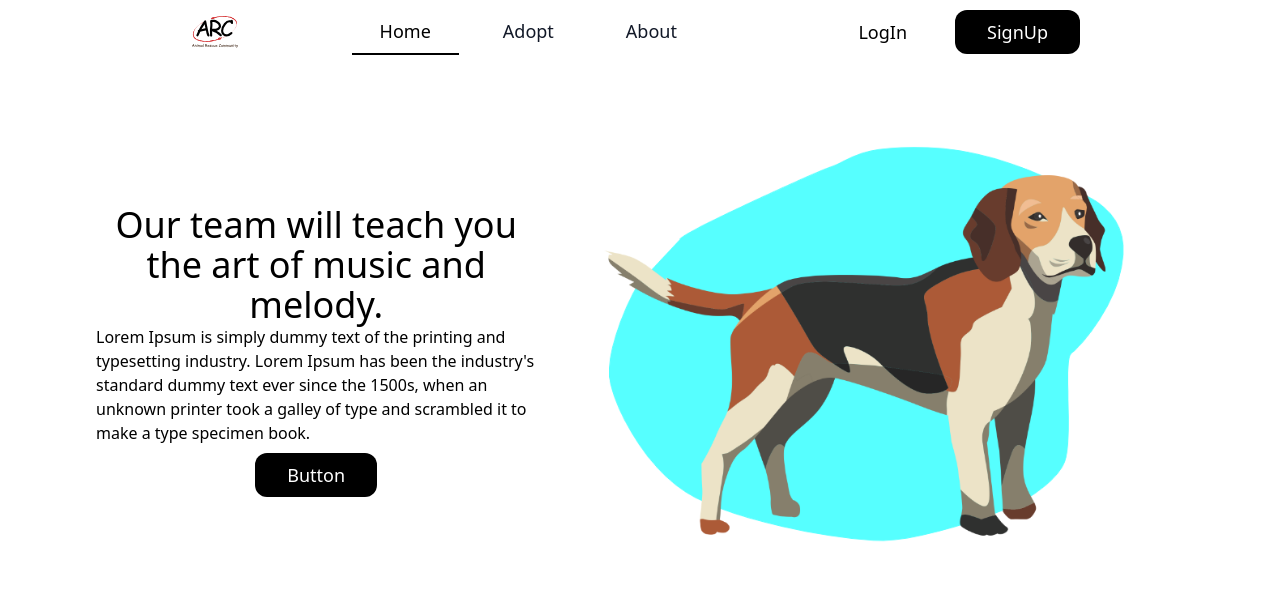
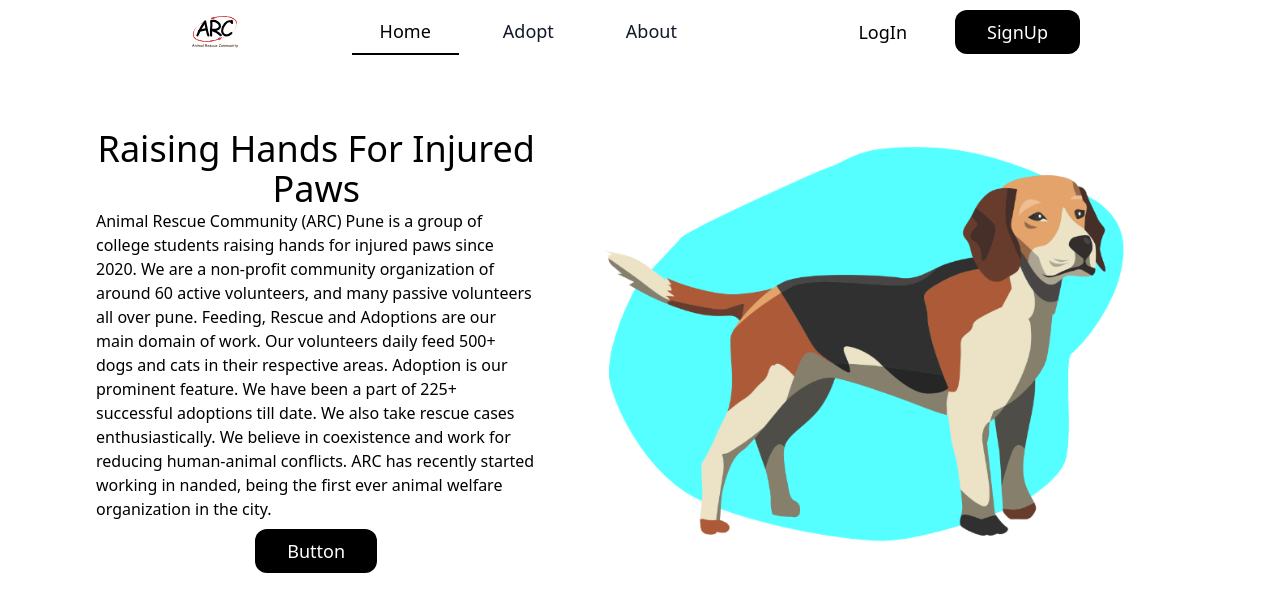
Before and after one commit to arc-pune/arc-front-end, a React (Create React App) app: page / in a window 1280 px wide. Shown: the top 612 px of the page. Built offline with nearby package versions, Linux system fonts and the light colour scheme.

Commit message:
updated homepage

```diff
--- a/src/components/HomeMain.js
+++ b/src/components/HomeMain.js
@@ -7,13 +7,20 @@ const HomeMain = () => {
         <div className="home-main lg:flex items-center sm:justify-center">
           <div className="left lg:w-1/2">
             <h2 className="text-4xl text-center">
-              Our team will teach you the art of music and melody.
+              Raising Hands For Injured Paws
             </h2>
             <p>
-              Lorem Ipsum is simply dummy text of the printing and typesetting
-              industry. Lorem Ipsum has been the industry's standard dummy text
-              ever since the 1500s, when an unknown printer took a galley of
-              type and scrambled it to make a type specimen book.
+              Animal Rescue Community (ARC) Pune is a group of college students
+              raising hands for injured paws since 2020. We are a non-profit
+              community organization of around 60 active volunteers, and many
+              passive volunteers all over pune. Feeding, Rescue and Adoptions
+              are our main domain of work. Our volunteers daily feed 500+ dogs
+              and cats in their respective areas. Adoption is our prominent
+              feature. We have been a part of 225+ successful adoptions till
+              date. We also take rescue cases enthusiastically. We believe in
+              coexistence and work for reducing human-animal conflicts. ARC has
+              recently started working in nanded, being the first ever animal
+              welfare organization in the city.
             </p>
             <div class="p-2 w-full">
               <button class="flex mx-auto text-white bg-black border-0 py-2 px-8 focus:outline-none rounded-xl text-lg">
```
